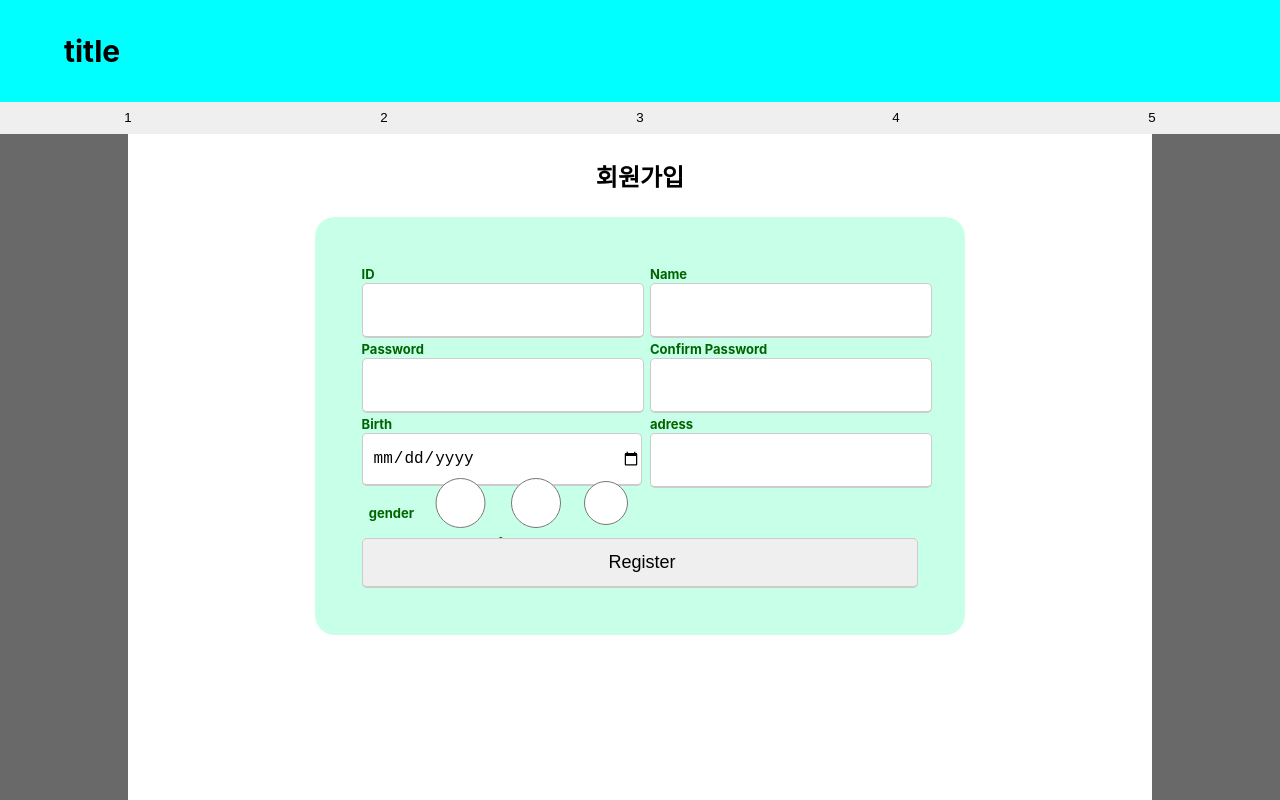
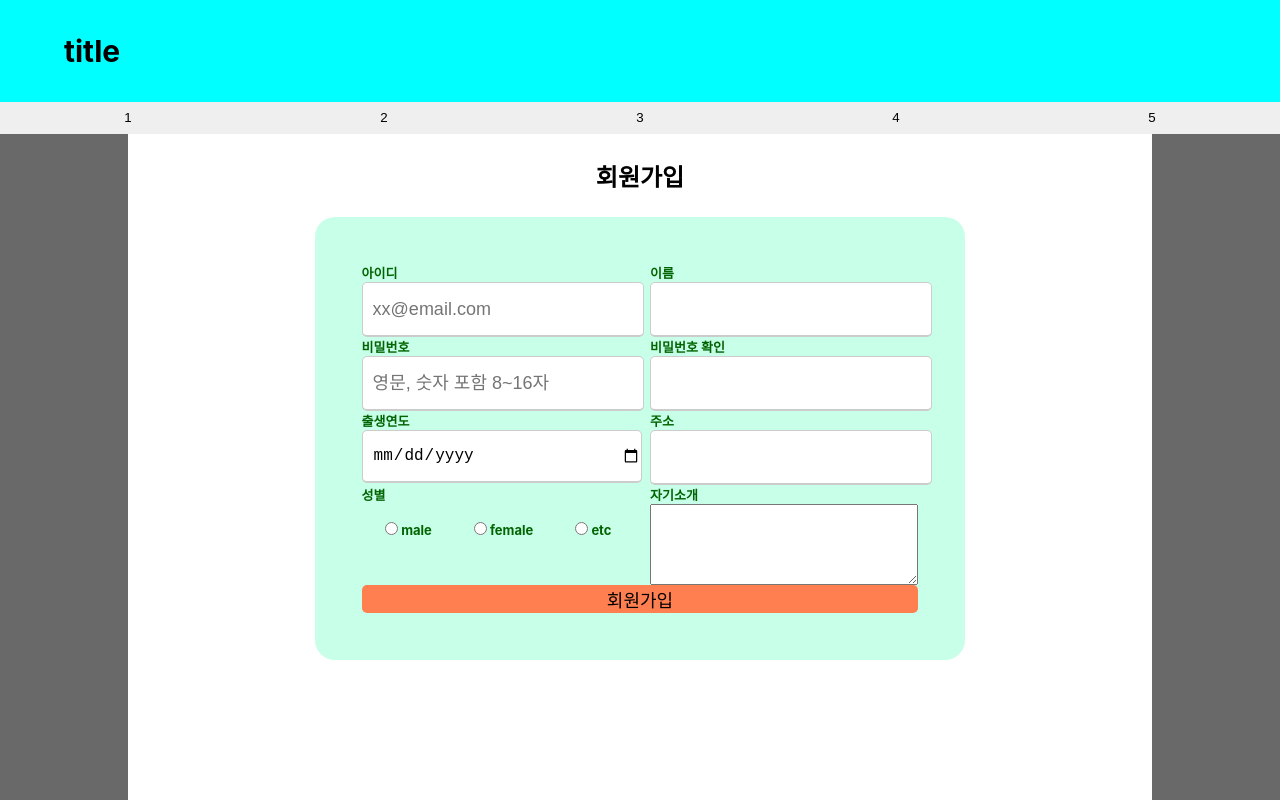
Before and after one commit to limgs0506/Form_Study_react, a React (Create React App) app: page / in a window 1280 px wide. Shown: the top 800 px of the page. Built offline with nearby package versions, Linux system fonts and the light colour scheme.

Commit message:
FIX - registForm 컴포넌트 통합
애초에 html 100줄도 안되는 걸 어떻게든 효율적으로 뜯어보겠다고 끙끙대느라 시간 낭비할 이유가 없었다.

```diff
--- a/src/components/atom/input.tsx
+++ /dev/null
@@ -1,35 +0,0 @@
-import React from "react";
-import styled from "styled-components";
-
-type Props = {
-	type: string;
-	name: string;
-	id?: string;
-	holder?: string;
-	value?: string;
-};
-
-const StyledInput = styled.input`
-	height: 50px;
-	width: 100%;
-	border-radius: 5px;
-	outline: none;
-	font-size: large;
-	padding-left: 10px;
-	border: 1px solid #ccc;
-	border-bottom-width: 2px;
-	transition: all 0.3s ease;
-`;
-const Input: React.FC<Props> = (props) => {
-	return (
-		<StyledInput
-			type={props.type}
-			name={props.name}
-			id={props.id}
-			placeholder={props.holder}
-			value={props.value}
-		/>
-	);
-};
-
-export default Input;
--- a/src/components/atom/label.tsx
+++ /dev/null
@@ -1,17 +0,0 @@
-import React from "react";
-import styled from "styled-components";
-
-type Props = {
-	children: string;
-	name: string;
-};
-const StyledLabel = styled.label`
-	font-size: small;
-	font-weight: bolder;
-	color: darkgreen;
-`;
-const Label: React.FC<Props> = (props) => {
-	return <StyledLabel htmlFor={props.name}> {props.children} </StyledLabel>;
-};
-
-export default Label;
--- a/src/domain/signUp/genderRadio.tsx
+++ /dev/null
@@ -1,61 +0,0 @@
-import React from "react";
-import Label from "../../components/atom/label";
-import InputRadio from "./inputRadio";
-import styled from "styled-components";
-
-type Props = {
-	type: string;
-	name: string;
-	id?: string;
-	value?: string;
-};
-
-const StyledInputDiv = styled.div`
-	display: flex;
-	flex-direction: column;
-	width: calc(100% / 2 - 10px);
-`;
-const StyledGenderDiv = styled.div`
-	display: flex;
-	height: 50px;
-	width: 100%;
-	justify-content: space-around;
-	align-items: center;
-	font-size: medium;
-`;
-
-const GenderRadio: React.FC<Props> = (props) => {
-	return (
-		<StyledInputDiv className="input_con" id="gender">
-			<StyledGenderDiv className="gender_div">
-				<Label name={props.name}>gender</Label>
-				<InputRadio
-					type={props.type}
-					name={props.name}
-					value={props.value}
-					id={props.id}
-				>
-					male
-				</InputRadio>
-				<InputRadio
-					type={props.type}
-					name={props.name}
-					value={props.value}
-					id={props.id}
-				>
-					female
-				</InputRadio>
-				<InputRadio
-					type={props.type}
-					name={props.name}
-					value={props.value}
-					id={props.id}
-				>
-					etc
-				</InputRadio>
-			</StyledGenderDiv>
-		</StyledInputDiv>
-	);
-};
-
-export default GenderRadio;
--- a/src/domain/signUp/inputRadio.tsx
+++ /dev/null
@@ -1,38 +0,0 @@
-import React from "react";
-import styled from "styled-components";
-import Input from "../../components/atom/input";
-import Label from "../../components/atom/label";
-
-type Props = {
-	type: string;
-	children: string;
-	name: string;
-	id?: string;
-	holder?: string;
-	value?: string;
-};
-const StyledInput = styled(Input)``;
-const StyledDiv = styled.div`
-	${StyledInput} {
-		&:checked + Label {
-			font-weight: bold;
-		}
-	}
-`;
-
-const InputRadio: React.FC<Props> = (props) => {
-	return (
-		<StyledDiv className="gender_input">
-			<Input
-				type={props.type}
-				name={props.name}
-				id={props.id}
-				holder={props.holder}
-				value={props.value}
-			/>
-			<Label name={props.name}>{props.children}</Label>
-		</StyledDiv>
-	);
-};
-
-export default InputRadio;
--- a/src/domain/signUp/inputText.tsx
+++ /dev/null
@@ -1,63 +0,0 @@
-import React from "react";
-import Input from "../../components/atom/input";
-import Label from "../../components/atom/label";
-import styled from "styled-components";
-
-type Props = {
-	type: string;
-	children: string;
-	name: string;
-	id?: string;
-	holder?: string;
-	value?: string;
-};
-
-//import한 Input의 CSS 속성을 여기서 건들고 싶다
-const StyledInput = styled(Input)``;
-const StyledDiv = styled.div`
-	isplay: flex;
-	flex-direction: column;
-	width: calc(100% / 2 - 10px);
-	&: > Label {
-		font-size: small;
-		font-weight: bolder;
-		color: darkgreen;
-	}
-	&: > ${StyledInput}: not([type="radio"]) {
-		height: 50px;
-		width: 100%;
-		border-radius: 5px;
-		outline: none;
-		font-size: large;
-		padding-left: 10px;
-		border: 1px solid #ccc;
-		border-bottom-width: 2px;
-		transition: all 0.3s ease;
-	}
-	&: > Input:invalid {
-		border-color: red;
-	}
-	&: > Input:empty {
-		border-color: #ccc;
-	}
-	&: > Input:focus
-	border-color: #9b59b6;
-}
-`;
-
-const InputText: React.FC<Props> = (props) => {
-	return (
-		<StyledDiv className="input_con">
-			<Label name={props.name}>{props.children}</Label>
-			<StyledInput
-				type={props.type}
-				name={props.name}
-				id={props.id}
-				holder={props.holder}
-				value={props.value}
-			/>
-		</StyledDiv>
-	);
-};
-
-export default InputText;
--- a/src/domain/signUp/registForm.tsx
+++ b/src/domain/signUp/registForm.tsx
@@ -1,10 +1,7 @@
 import React from "react";
-import InputText from "./inputText";
-import Input from "../../components/atom/input";
-import GenderRadio from "./genderRadio";
 import styled from "styled-components";
 
-const StyledForm = styled.form`
+const Form = styled.form`
 	display: flex;
 	flex-wrap: wrap;
 	justify-content: space-between;
@@ -15,33 +12,135 @@ const StyledForm = styled.form`
 	background: hsl(155, 100%, 89%);
 	border-radius: 20px;
 `;
-const RegistForm: React.FC = () => {
+const Div = styled.div`
+	display: flex;
+	flex-direction: column;
+	width: calc(100% / 2 - 10px);
+	#wide {
+		width: 100%;
+	#wide > textarea {
+		padding: 5px;
+		resize: none;
+	}
+`;
+const Label = styled.label`
+	font-size: small;
+	font-weight: bolder;
+	color: darkgreen;
+`;
+const Input = styled.input`
+	height: 50px;
+	width: 100%;
+	border-radius: 5px;
+	outline: none;
+	font-size: large;
+	padding-left: 10px;
+	border: 1px solid #ccc;
+	border-bottom-width: 2px;
+	transition: all 0.3s ease;
+	&:invalid {
+		border-color: red;
+	}
+	&:empty {
+		border-color: #ccc;
+	}
+	&:focus {
+		border-color: #9b59b6;
+	}
+	/* &:valid {
+		border-color: #9b59b6;
+	} */
+`;
+const DivGender = styled.div`
+	display: flex;
+	height: 50px;
+	justify-content: space-around;
+	align-items: center;
+	font-size: medium;
+`;
+const DivInputGender = styled.div`
+	& > input:checked + label {
+		font-weight: bold;
+	}
+`;
+const DivSubmit = styled.div`
+	display: flex;
+	width: 100%;
+	align-items: flex-end;
+`;
+const Submit = styled.input`
+	width: 100%;
+	height: 100%;
+	border: 0;
+	background-color: coral;
+	border-radius: 5px;
+	font-size: large;
+	&:hover {
+		background-color: chartreuse;
+	}
+	g:active {
+		background-color: crimson;
+	}
+`;
+
+const RegisthtmlForm: React.FC = () => {
 	return (
-		<StyledForm action="result" method="post" className="form">
-			<InputText type="text" name="id" holder="">
-				ID
-			</InputText>
-			<InputText type="text" name="name" holder="">
-				Name
-			</InputText>
-			<InputText type="password" name="pass" id="pass" holder="">
-				Password
-			</InputText>
-			<InputText type="password" name="pass_conf" id="pass_conf" holder="">
-				Confirm Password
-			</InputText>
-			<InputText type="date" name="birth">
-				Birth
-			</InputText>
-			<InputText type="text" name="adress">
-				adress
-			</InputText>
-
-			<GenderRadio type="radio" name="gender" />
-
-			<Input type="submit" name="submit" value="Register" />
-		</StyledForm>
+		<Form action="result" method="post" className="htmlForm">
+			<Div>
+				<Label htmlFor="id"> 아이디 </Label>
+				<Input type="text" name="id" placeholder="xx@email.com" />
+			</Div>
+			<Div>
+				<Label htmlFor="name"> 이름 </Label>
+				<Input type="text" name="name" />
+			</Div>
+			<Div>
+				<Label htmlFor="pw"> 비밀번호 </Label>
+				<Input
+					type="password"
+					name="pw"
+					placeholder="영문, 숫자 포함 8~16자"
+					id="password"
+				/>
+			</Div>
+			<Div>
+				<Label htmlFor="password"> 비밀번호 확인</Label>
+				<Input type="password" name="pass_con" id="password_confirm" />
+			</Div>
+			<Div>
+				<Label htmlFor="birth"> 출생연도 </Label>
+				<Input type="date" name="birth" />
+			</Div>
+			<Div>
+				<Label htmlFor="adress"> 주소 </Label>
+				<Input type="text" name="adress" />
+			</Div>
+			<Div id="wide">
+				<Label htmlFor="gender"> 성별 </Label>
+				<DivGender>
+					<DivInputGender>
+						<input type="radio" name="gender" value="male" id="male" />
+						<Label htmlFor="male">male</Label>
+					</DivInputGender>
+					<DivInputGender>
+						<input type="radio" name="gender" value="female" id="female" />
+						<Label htmlFor="female">female</Label>
+					</DivInputGender>
+					<DivInputGender>
+						<input type="radio" name="gender" value="etc" id="etc" />
+						<Label htmlFor="etc">etc</Label>
+					</DivInputGender>
+				</DivGender>
+			</Div>
+			<Div id="wide">
+				<Label htmlFor="bio"> 자기소개 </Label>
+				<textarea name="bio" rows={5} />
+			</Div>
+			<DivSubmit>
+				<Submit type="submit" value="회원가입" />
+			</DivSubmit>
+		</Form>
 	);
 };
 
-export default RegistForm;
+export default RegisthtmlForm;
```
Also changed, not shown: src/domain/signUp/main.tsx (deleted, +0 -31 lines).
